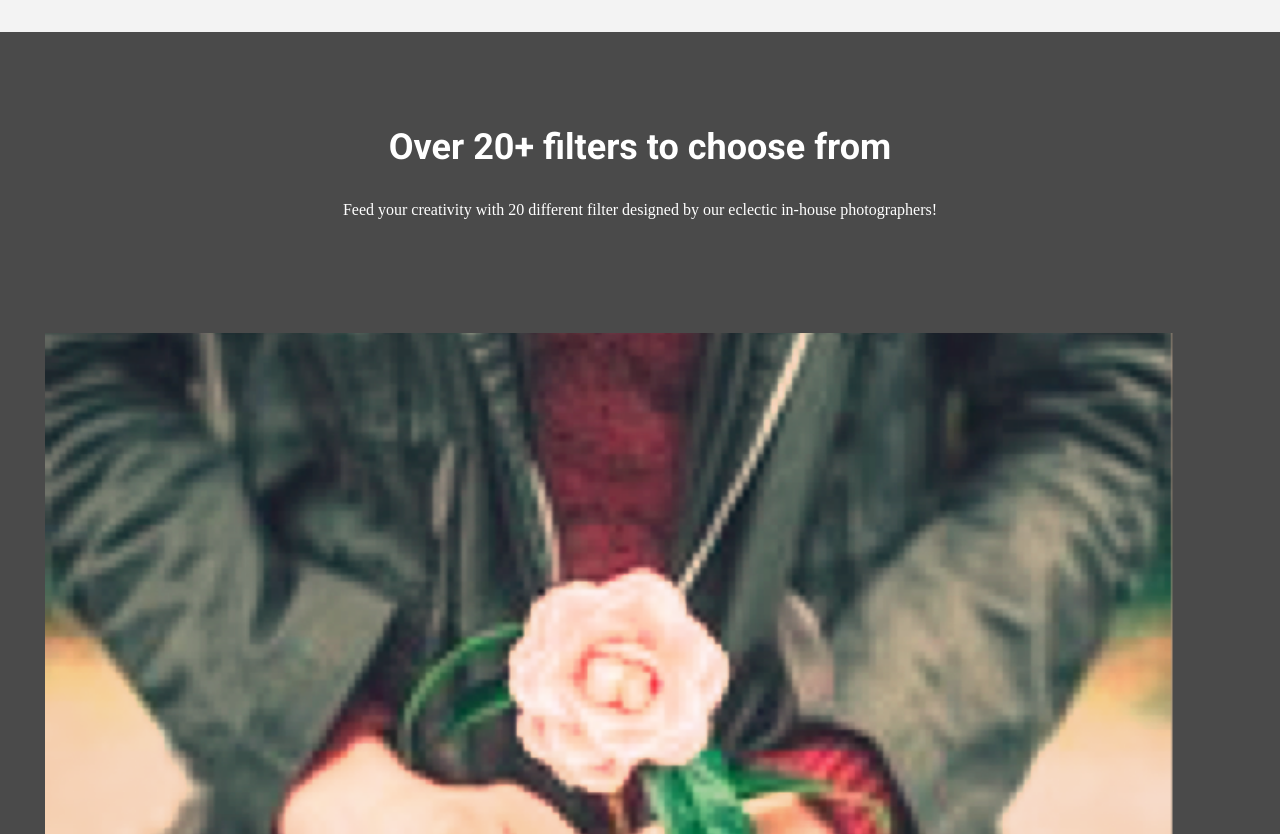
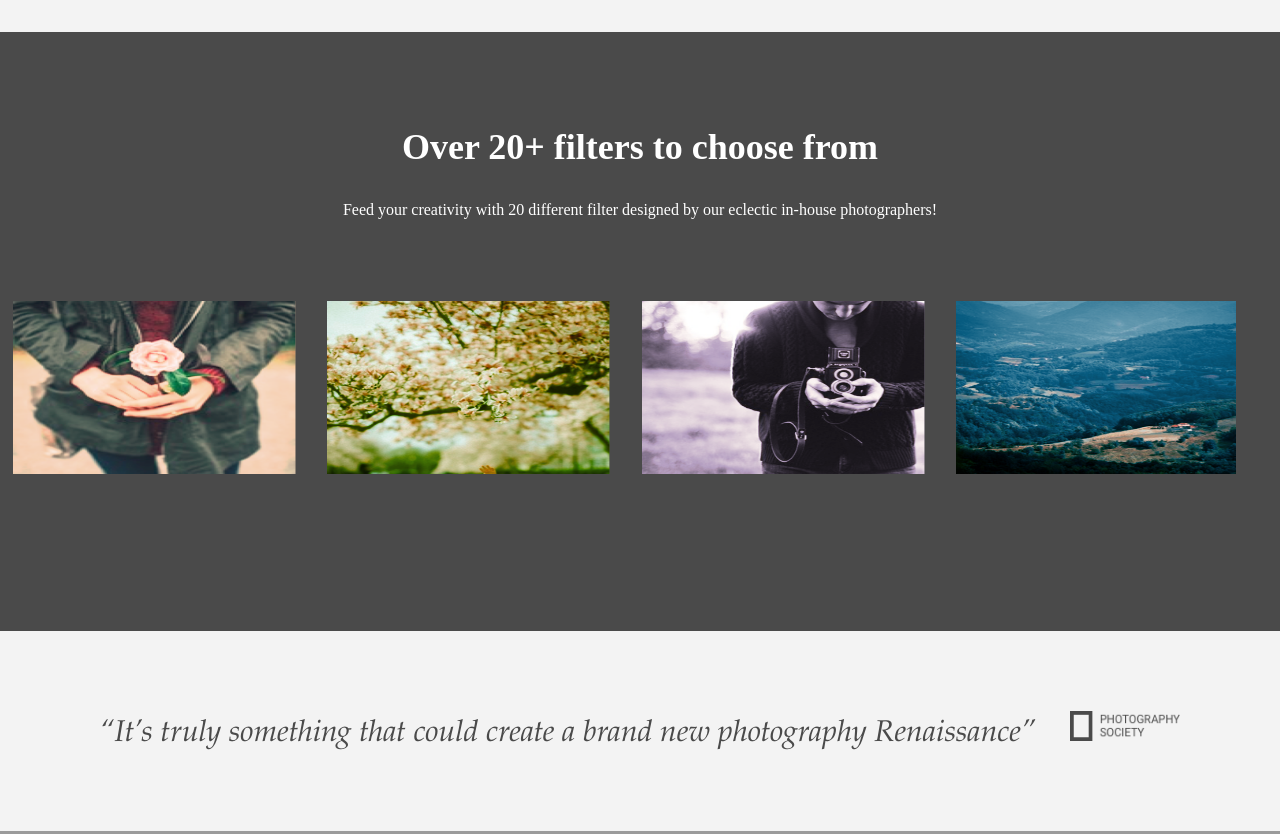
Before and after one commit to ansteadm/Fotomatic, a plain HTML site: page index.html in a window 1280 px wide. Shown: the part 1640-2474 px from the top of the page. Drawn offline with Linux system fonts and the light colour scheme; a web font is replaced by a local one.

Commit message:
finished the css.

```diff
--- a/resources/css/style.css
+++ b/resources/css/style.css
@@ -342,9 +342,11 @@
 }
 
 #filters-section .content h2 {
-  font-size: 2.25rem;
+  font-size: 36px;
   font-weight: bold;
   color: white;
+  opacity: 100%;
+  font-family: Roboto-Bold;
 }
 
 #filters-section .content h3 {
@@ -352,11 +354,20 @@
   line-height: 1.4;
   font-weight: 300;
   color: white;
+  font-family: Roboto-Light;
 }
 
 #filters-section .images-container {
   max-width: 100%;
   padding: 0 1%;
+  display: flex;
+  justify-content: center;
+}
+
+.image-container img {
+  margin: 0;
+  padding: 0;
+  border: 0;
 }
 
 @media only screen and (max-width: 760px) {
@@ -395,11 +406,11 @@
   background-color: #f3f3f3;
 }
 
-#quotes-section content {
+#quotes-section .content {
   padding: 5rem 0;
 }
 
-#quotes-section quote {
+#quotes-section .quote {
   padding-right: 1.875rem;
   font-family: "Palatino", serif;
   font-size: 1.875rem;
@@ -408,7 +419,7 @@
   color: #4a4a4a;
 }
 
-#quotes-section quote-citation {
+#quotes-section .quote-citation {
   height: 1.875rem;
 }
 
@@ -434,12 +445,14 @@
 footer {
   background-color: #9b9b9b;
   padding: 1.5rem 2rem;
+
 }
 
 footer .content {
   color: white;
   display: flex;
   font-size: .75rem;
+  font-family: Roboto-Regular;
 }
 
 footer .copyright {
```
Also changed, not shown: index.html (+1 -1 lines).
